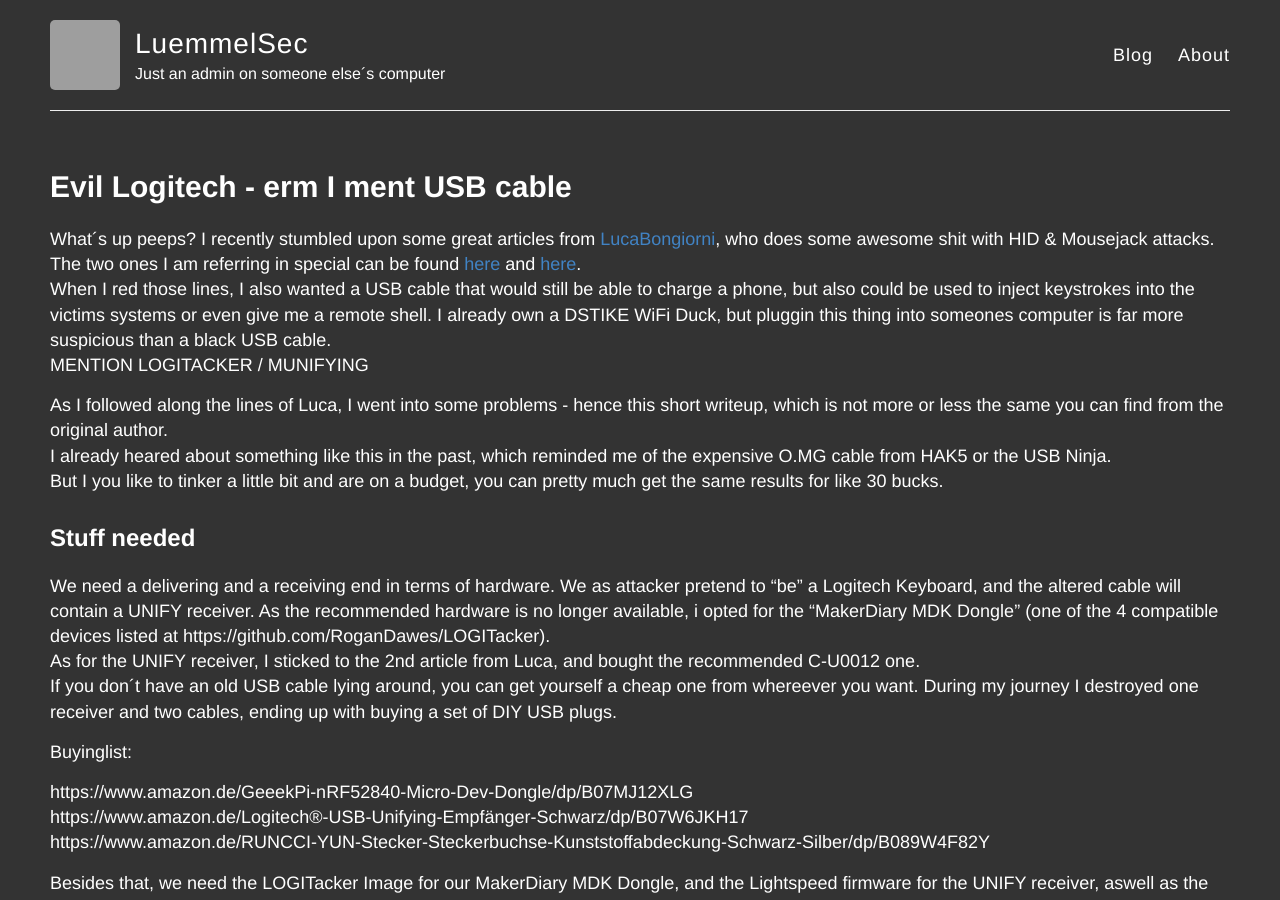
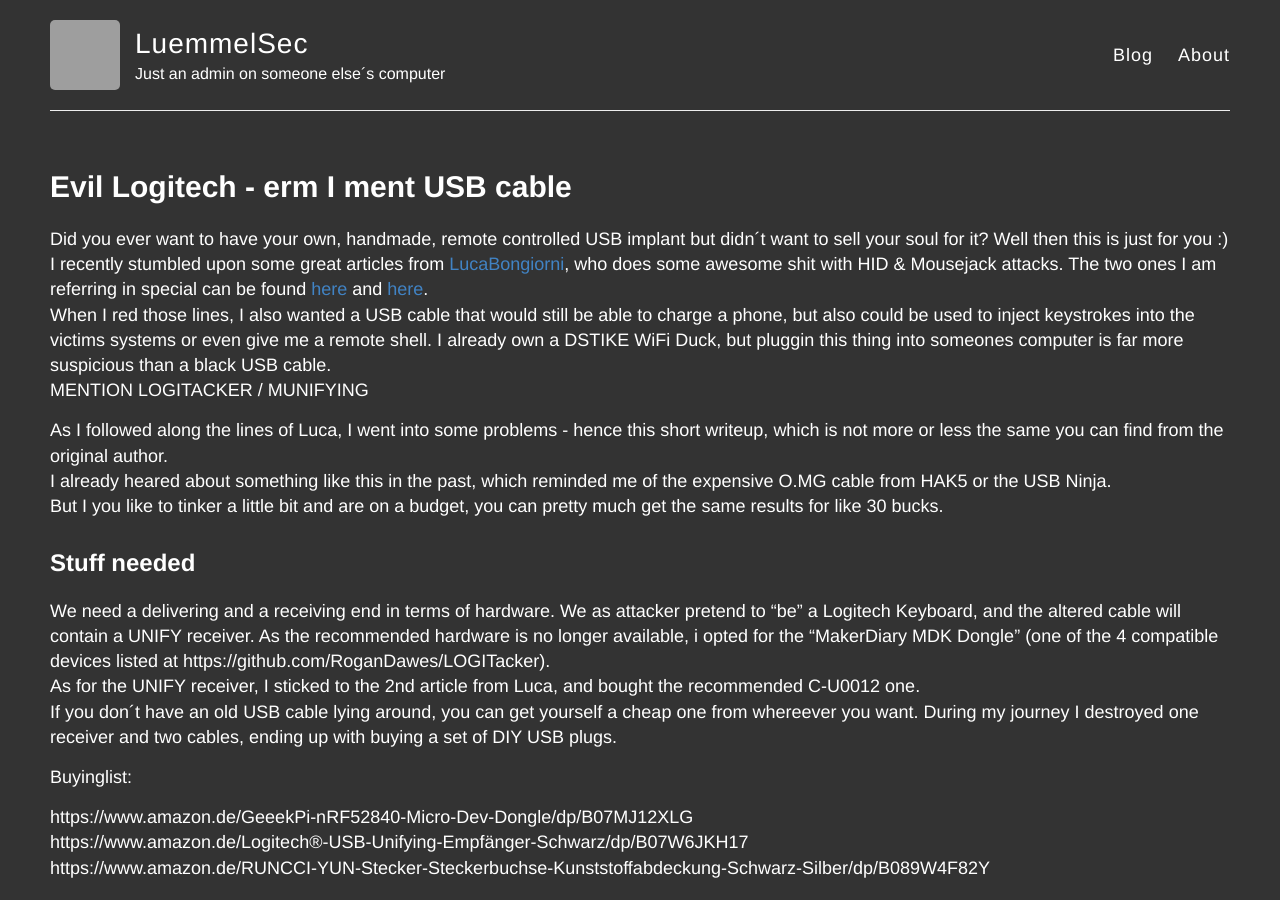
Before and after one commit to LuemmelSec/LuemmelSec.github.io, a Jekyll site: the page built from _posts/2021-05-15-Building-An-Evil-Keyboard.md, in a window 1280 px wide and 900 px high. Built offline with Jekyll 4.4.1, drawn with Linux system fonts in a browser that asks for light colours; grey boxes are pictures that could not be loaded.

Commit message:
Update 2021-05-15-Building-An-Evil-Keyboard.md

```diff
--- a/_posts/2021-05-15-Building-An-Evil-Keyboard.md
+++ b/_posts/2021-05-15-Building-An-Evil-Keyboard.md
@@ -3,7 +3,7 @@
 title: Evil Logitech - erm I ment USB cable
 ---
 
-What´s up peeps?
+Did you ever want to have your own, handmade, remote controlled USB implant but didn´t want to sell your soul for it?  Well then this is just for you :)
 I recently stumbled upon some great articles from [LucaBongiorni](https://twitter.com/LucaBongiorni), who does some awesome shit with HID & Mousejack attacks.
 The two ones I am referring in special can be found [here](https://infosecwriteups.com/usbsamurai-a-remotely-controlled-malicious-usb-hid-injecting-cable-for-less-than-10-ebf4b81e1d0b) and [here](https://lucabongiorni.medium.com/usbsamurai-for-dummies-4bd47abf8f87).
 When I red those lines, I also wanted a USB cable that would still be able to charge a phone, but also could be used to inject keystrokes into the victims systems or even give me a remote shell. I already own a DSTIKE WiFi Duck, but pluggin this thing into someones computer is far more suspicious than a black USB cable.
```
